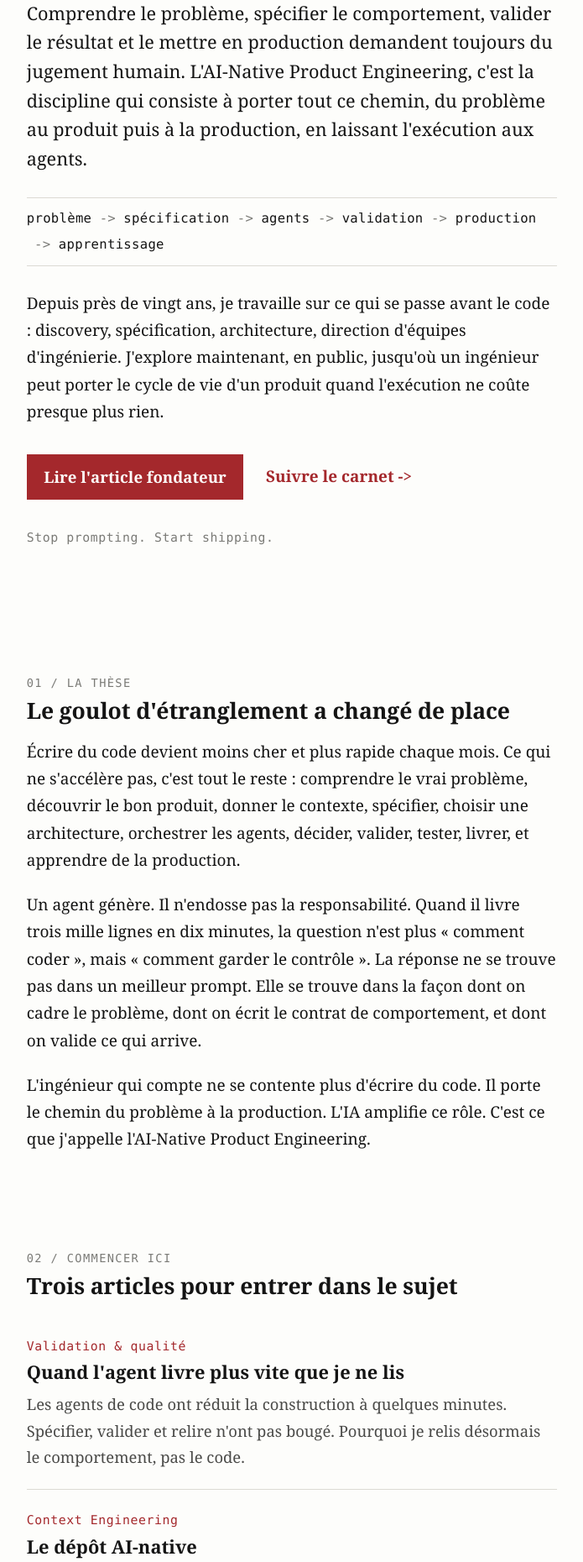
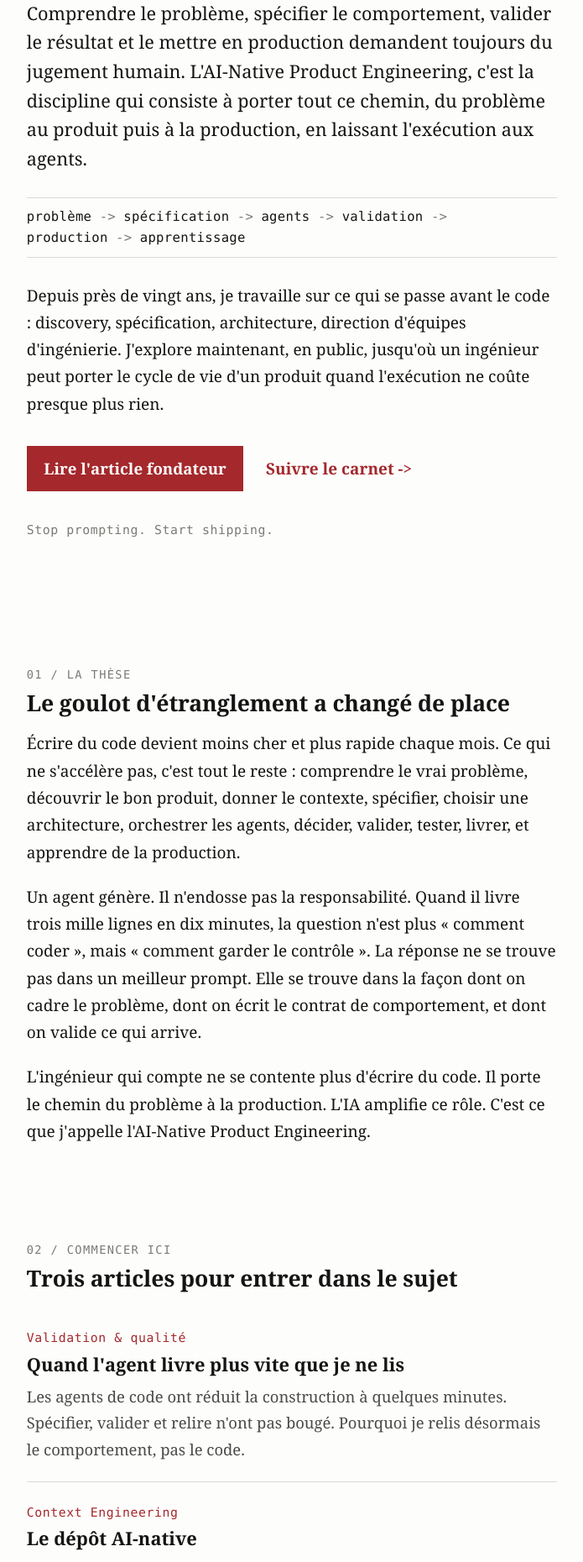
Before and after one commit to anasdox/anasdox.github.io, a Jekyll site: the page built from index.html, in a window 1280 px wide. Shown: the part 487-2347 px from the top of the page at 84% size, without its empty margins (292-987 px from the left). Built offline with Jekyll 4.4.1, drawn with Linux system fonts in a browser that asks for light colours.

Commit message:
fix(design): frise du parcours, la fleche suit le mot
Co-Authored-By: Claude Opus 5.5 (1M context) <noreply@anthropic.com>

```diff
--- a/assets/css/style.css
+++ b/assets/css/style.css
@@ -203,13 +203,15 @@ blockquote p:last-child { margin-bottom: 0; }
   border-bottom: 1px solid var(--border);
   display: flex;
   flex-wrap: wrap;
-  gap: 0.35em 0;
+  gap: 0.15em 0;
   font-family: var(--mono);
   font-size: 0.82rem;
   letter-spacing: 0.02em;
+  line-height: 1.5;
 }
 .path li { margin: 0; white-space: nowrap; }
-.path li + li::before { content: "->"; color: var(--soft); padding: 0 0.6em; }
+/* La fleche suit le mot : une coupure de ligne tombe apres elle, jamais devant. */
+.path li:not(:last-child)::after { content: "->"; color: var(--soft); padding: 0 0.6em; }
 
 .signature { color: var(--soft); margin-top: 2.2em; }
 
```
